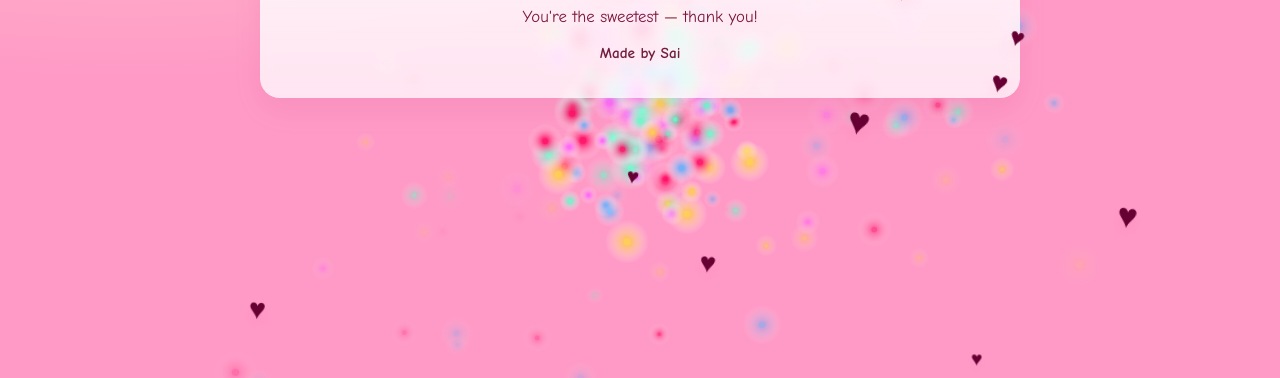
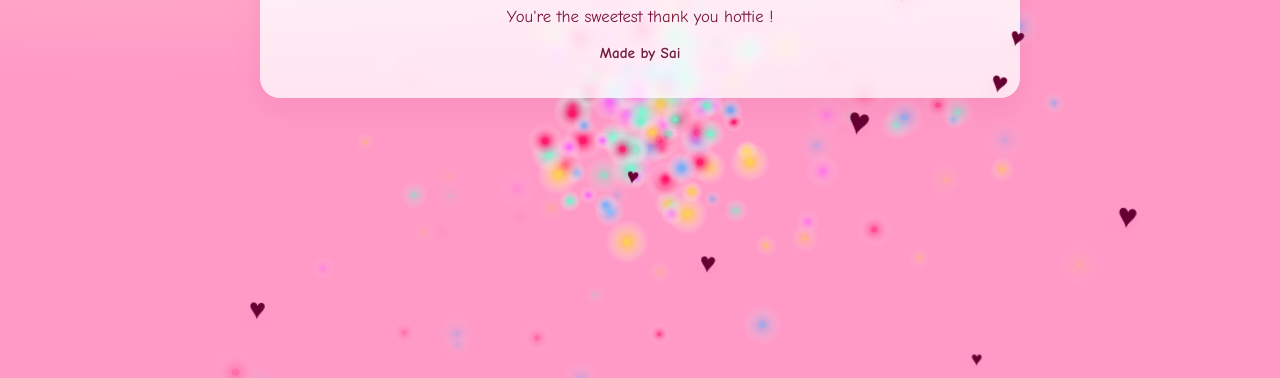
Before and after one commit to sxbajwa/my-html-project, a plain HTML site: page index.html in a window 1280 px wide. Both pictures are taken after a click on the button "Yes". Shown: the part 422-800 px from the top of the page. Drawn offline with Linux system fonts and the light colour scheme.

Commit message:
Update index.html

```diff
--- a/index.html
+++ b/index.html
@@ -309,8 +309,8 @@
     <!-- main UI -->
     <div class="card" role="main">
       <div id="rizz">
-        Girl, are you a magician? Because whenever I look at you, everyone
-        else disappears.
+        Girl, are you a magician? Because whenever I look at you, everyone else
+        disappears.
       </div>
 
       <div id="question" aria-live="polite">
@@ -323,7 +323,7 @@
 
         <div id="result" role="status" aria-hidden="true">
           <div class="big">YAY!!!</div>
-          <div class="sub">You're the sweetest — thank you!</div>
+          <div class="sub">You're the sweetest thank you hottie !</div>
         </div>
       </div>
 
```
